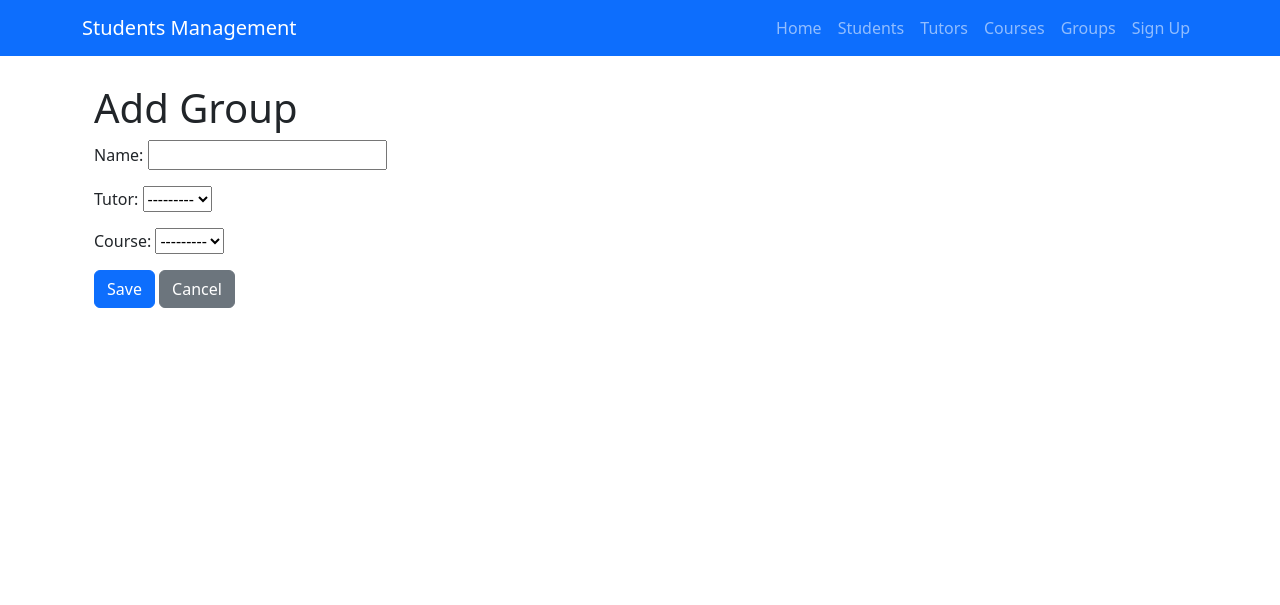
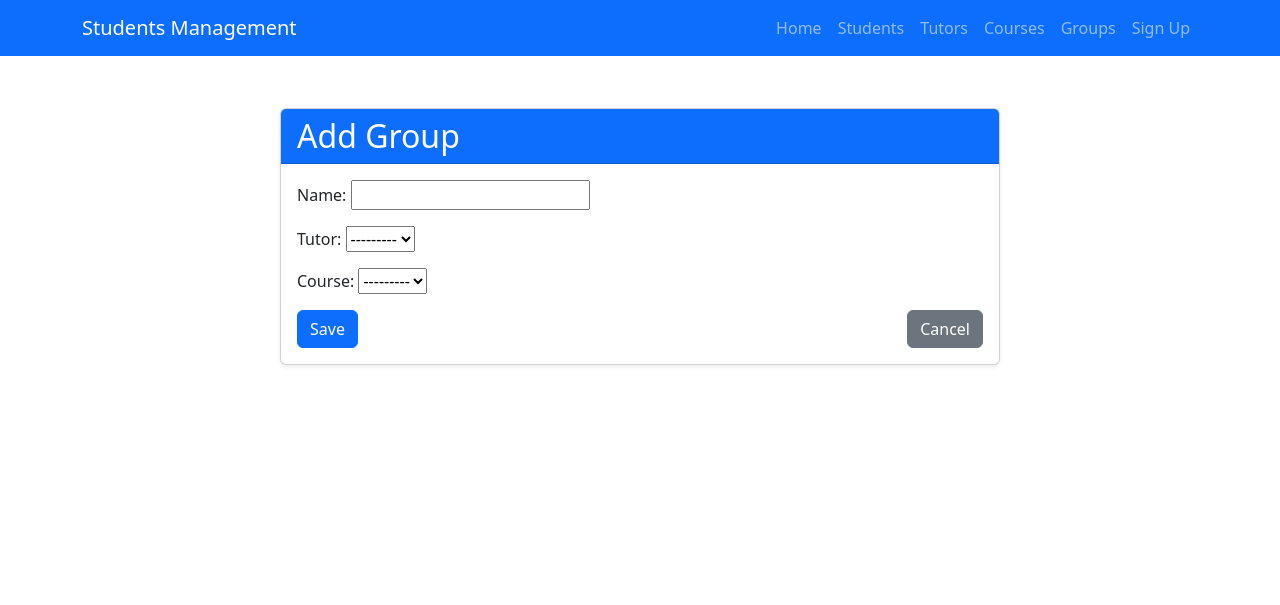
Before and after one commit to JoraKaryan/youlearn, a Django app: page /groups/add/ in a window 1280 px wide. Shown: the top 605 px of the page. Run offline with Django 5.2, Linux system fonts and the light colour scheme; data that the repository does not hold is empty.

Commit message:
version_0.18

```diff
--- a/groups/templates/groups/groups_add.html
+++ b/groups/templates/groups/groups_add.html
@@ -1,13 +1,27 @@
 {% extends "base.html" %}
 
 {% block content %}
-<div class="container mt-4">
-    <h1>Add Group</h1>
-    <form method="post">
-        {% csrf_token %}
-        {{ form.as_p }}
-        <button type="submit" class="btn btn-primary">Save</button>
-        <a href="{% url 'groups_list' %}" class="btn btn-secondary">Cancel</a>
-    </form>
+<div class="container mt-5">
+    <div class="row justify-content-center">
+        <div class="col-md-8">
+            <div class="card shadow-sm">
+                <div class="card-header bg-primary text-white">
+                    <h2 class="mb-0">Add Group</h2>
+                </div>
+                <div class="card-body">
+                    <form method="post" novalidate>
+                        {% csrf_token %}
+                        <div class="mb-3">
+                            {{ form.as_p }}
+                        </div>
+                        <div class="d-flex justify-content-between">
+                            <button type="submit" class="btn btn-primary">Save</button>
+                            <a href="{% url 'groups_list' %}" class="btn btn-secondary">Cancel</a>
+                        </div>
+                    </form>
+                </div>
+            </div>
+        </div>
+    </div>
 </div>
 {% endblock %}
--- a/students/views.py
+++ b/students/views.py
@@ -28,6 +28,7 @@ def student_add(request):
                         email=form.cleaned_data['email'],
                         password='defaultpassword',  # Set a default password (should be updated later)
                         username=form.cleaned_data['email'],  # Assuming email is used as username
+                        role='student'
                     )
                     user.save()  # Ensure the user is saved before creating the student
 
--- a/tutors/views.py
+++ b/tutors/views.py
@@ -28,6 +28,7 @@ def tutor_add(request):
                         email=form.cleaned_data['email'],
                         password='defaultpassword',  # Set a default password (should be updated later)
                         username=form.cleaned_data['email'],  # Assuming email is used as username
+                        role='tutor'
                     )
                     user.save()  # Ensure the user is saved before creating the tutor
 
```
Also changed, not shown: courses/templates/courses/courses_add.html (+22 -8 lines).
